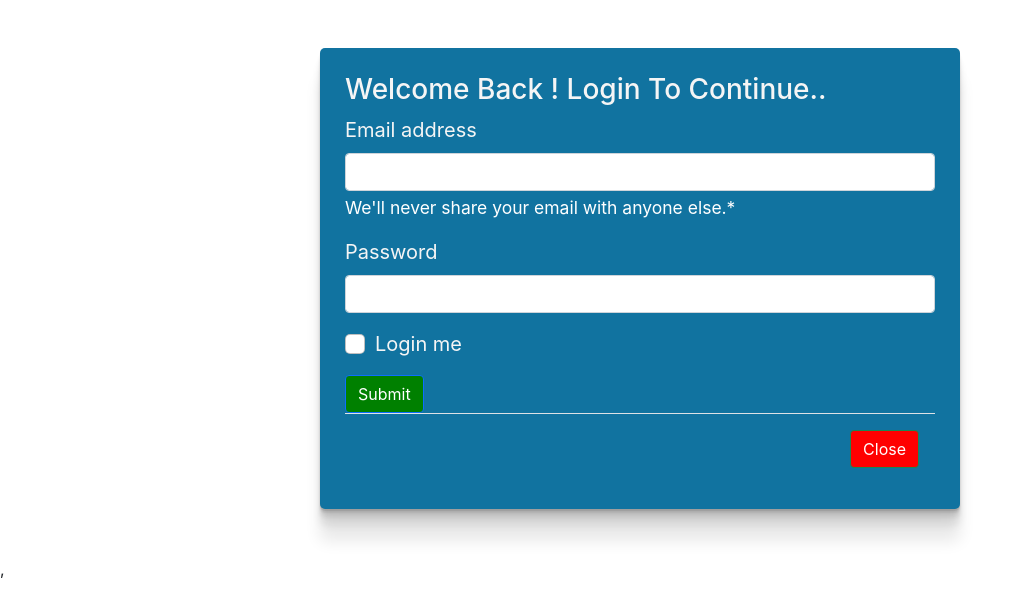
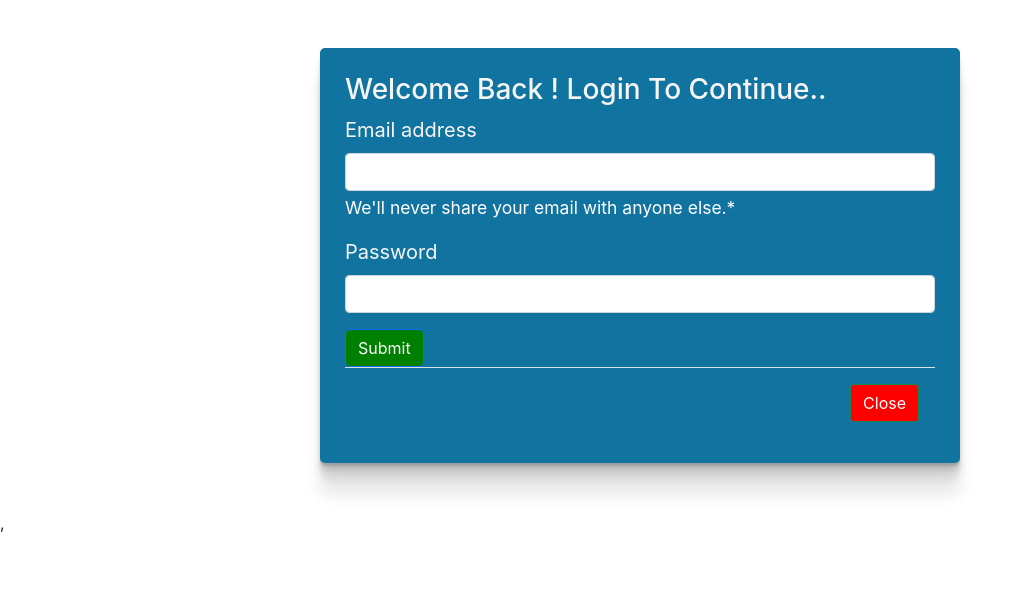
Before and after one commit to prachichanne/ProRate, a React (Create React App) app: page /login in a window 1280 px wide. Shown: the top 614 px of the page, without its empty margins (0-1025 px from the left). Built offline with nearby package versions, Linux system fonts and the light colour scheme.

Commit message:
backend added to register

```diff
--- a/package.json
+++ b/package.json
@@ -6,6 +6,7 @@
     "@testing-library/jest-dom": "^5.14.1",
     "@testing-library/react": "^11.2.7",
     "@testing-library/user-event": "^12.8.3",
+    "axios": "^0.21.1",
     "react": "^17.0.2",
     "react-dom": "^17.0.2",
     "react-router-dom": "^5.2.0",
--- a/src/Components/Login.js
+++ b/src/Components/Login.js
@@ -1,4 +1,6 @@
-import React from 'react';
+import axios from 'axios';
+import React, { useState } from 'react';
+
 import { useHistory } from "react-router-dom";
 import '../MyCSS.css';
 
@@ -10,6 +12,33 @@ export default function Login(){
         let path = '/';
         history.push(path);
         }
+
+        const [email, setEmail] = useState('');
+        const [username, setUsername] = useState('');
+        const [password, setPassword] = useState('');
+
+        function handleSubmit(e){
+          e.preventDefault();
+
+          const postData = {
+                   email,
+                   password,
+                   username,
+
+
+          };
+
+          axios.post("http://localhost:8082/api/create",postData)
+                  .then(response => {
+                      console.log(response);
+                  });
+
+                  setEmail("");
+                  setPassword("");
+                  setUsername("");
+
+        }
+
 return(
 
 
@@ -17,20 +46,17 @@ return(
     <div className="login" class="LoginContainer">
 
          <h3>Welcome Back ! Login To Continue..</h3>
-               <form>
+               <form onSubmit={handleSubmit}>
                     <div class="mb-3">
                       <label for="exampleInputEmail1" class="form-label">Email address</label>
-                      <input type="email" class="form-control" id="exampleInputEmail1" aria-describedby="emailHelp"/>
+                      <input type="email" value={email}  onChange={(e) => setEmail(e.target.value)} class="form-control" id="exampleInputEmail1" aria-describedby="emailHelp"/>
                       <div style={{color:"white"}}id="emailHelp" class="form-text">We'll never share your email with anyone else.*</div>
                     </div>
                     <div class="mb-3">
                       <label for="exampleInputPassword1" class="form-label">Password</label>
-                      <input type="password" class="form-control" id="exampleInputPassword1"/>
+                      <input type="password" value={email}  onChange={(e) => setPassword(e.target.value)} class="form-control" id="exampleInputPassword1"/>
                     </div>
-                    <div class="mb-3 form-check">
-                      <input type="checkbox" class="form-check-input" id="exampleCheck1"/>
-                      <label class="form-check-label" for="exampleCheck1">Login me</label>
-                    </div>
+
                     <button style={{backgroundColor:"green"}} type="submit" class="btn btn-primary">Submit</button>
 
                 </form>
--- a/src/Components/Register.js
+++ b/src/Components/Register.js
@@ -1,4 +1,6 @@
-import React from 'react';
+import React, { useState } from 'react';
+import axios from 'axios';
+
 import { useHistory } from "react-router-dom";
 export default function Login(){
     const history = useHistory();
@@ -9,39 +11,83 @@ export default function Login(){
     }
 
 
+
+
+    const [email, setEmail] = useState('');
+    const [username, setUsername] = useState('');
+    const [password, setPassword] = useState('');
+    const [firstname, setFname] = useState('');
+    const [lastname, setLname] = useState('');
+
+
+
+
+function handleSubmit(e){
+  e.preventDefault();
+
+  const postData = {
+           email,
+           password,
+           username,
+           firstname,
+           lastname,
+
+  };
+
+  axios.post("http://localhost:8082/api/create",postData)
+          .then(response => {
+              console.log(response);
+          });
+
+          setEmail("");
+          setPassword("");
+          setUsername("");
+          setFname("");
+          setLname("");
+
+          alert("You have been registered successfully !!")
+
+
+
+}
+
+
+
+
     return(
 
        <div class="LoginContainer">
          <h3>Welcome ! Register here ..</h3>
-            <form>
+            <form onSubmit={handleSubmit}>
+
               <div class="mb-3">
                 <label for="exampleInputEmail1" class="form-label">Email address</label>
-                <input type="email" class="form-control" id="exampleInputEmail1" aria-describedby="emailHelp"/>
+                <input type="email" value={email}  onChange={(e) => setEmail(e.target.value)} class="form-control" id="exampleInputEmail1" aria-describedby="emailHelp" />
                 <div id="emailHelp" style={{color:"white"}} class="form-text">We'll never share your email with anyone else.*</div>
               </div>
               <div class="mb-3">
-                <label for="exampleInputPassword1" class="form-label">Password</label>
-                <input type="password" class="form-control" id="exampleInputPassword1"/>
+                <label for="exampleInputUsername1" class="form-label">Username</label>
+
+                <input type="text" name="username" value={username}  onChange={(e) => setUsername(e.target.value)}  class="form-control" id="exampleInputUsername1"/>
               </div>
               <div class="mb-3">
-                <label for="exampleInputPassword1" class="form-label">Confirm Password</label>
-
-                <input type="password" class="form-control" id="exampleInputPassword1"/>
+                <label for="exampleInputPassword1" class="form-label">Password</label>
+                <input type="password" value={password}  onChange={(e) => setPassword(e.target.value)} class="form-control" id="exampleInputPassword1"/>
               </div>
 
-
-            </form>
             <div class="input-group">
               <span class="input-group-text">First and last name</span>
-              <input type="text" aria-label="First name" class="form-control"/>
-              <input type="text" aria-label="Last name" class="form-control"/>
+              <input type="text" name="firstname" value={firstname} onChange={(e) => setFname(e.target.value)} aria-label="First name" class="form-control"/>
+              <input type="text" name="lastname" value={lastname}  onChange={(e) => setLname(e.target.value)} aria-label="Last name" class="form-control"/>
             </div>
 
-            <div class="crete"><button style={{backgroundColor:"green"}} type="submit" class="btn btn-success my-4">Create Account</button></div>
+            <div class="crete"><button style={{backgroundColor:"green"}} type="submit" class="btn btn-success my-4" >Create Account</button></div>
              <div class="modal-footer">
+
             <button style={{backgroundColor:"red"}} type="button" class="btn btn-secondary" onClick={routeChange}>Close</button>
-            <button type="button" class="btn btn-primary" onClick={routeChange}>Save changes</button>
+            {/* <button type="button" class="btn btn-primary" onClick={routeChange}>Save changes</button> */}
           </div>
+          </form>
 
             </div>
 
```
Also changed, not shown: 1 other file (tests, documents, lock files or other folders).
